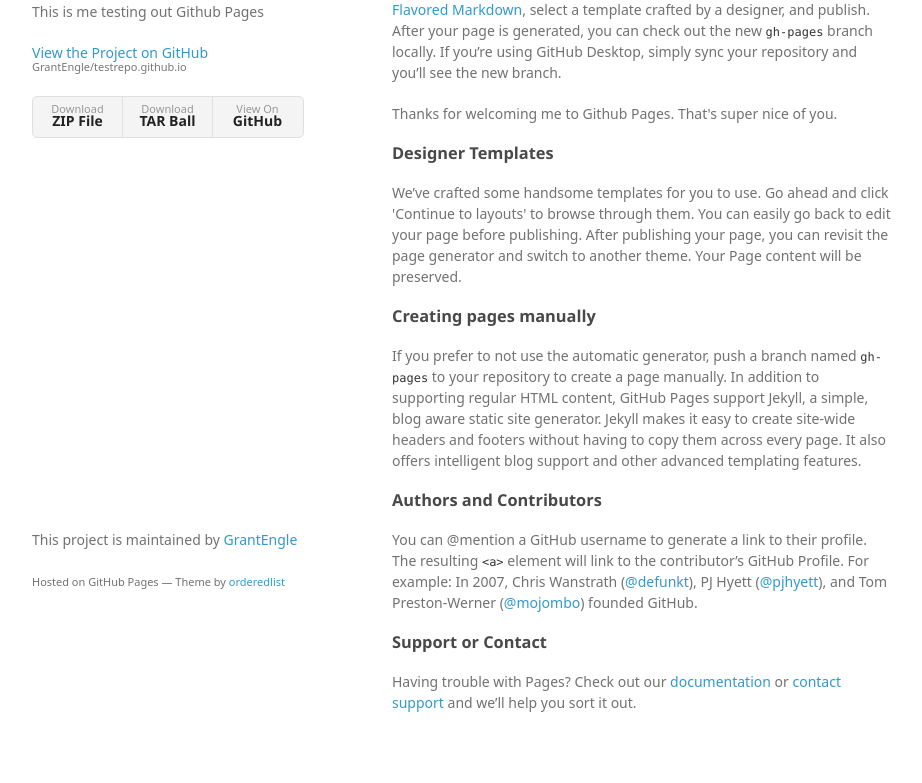
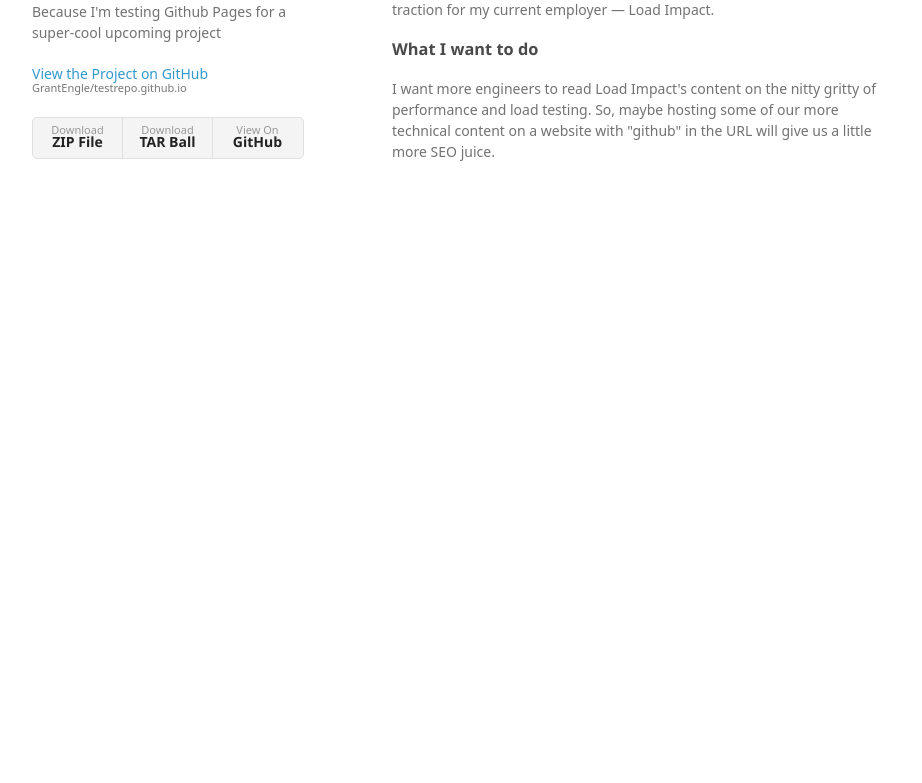
Before and after one commit to GrantEngle/testrepo.github.io, a plain HTML site: page index.html in a window 1280 px wide. Shown: the part 139-922 px from the top of the page, without its empty margins (178-1100 px from the left). After the commit the page ends 800 px from the top, so only its background shows below. Drawn offline with Linux system fonts and the light colour scheme; a web font is replaced by a local one.

Commit message:
first update attempt
I wrote a few quick lines and deleted some of the extra instruction-stuff. Can't wait to see what I did wrong.

```diff
--- a/index.html
+++ b/index.html
@@ -3,7 +3,7 @@
   <head>
     <meta charset="utf-8">
     <meta http-equiv="X-UA-Compatible" content="chrome=1">
-    <title>Grant&#39;s Github Pages test by GrantEngle</title>
+    <title>Grant's Github Pages test by GrantEngle</title>
 
     <link rel="stylesheet" href="stylesheets/styles.css">
     <link rel="stylesheet" href="stylesheets/github-light.css">
@@ -15,8 +15,8 @@
   <body>
     <div class="wrapper">
       <header>
-        <h1>Grant&#39;s Github Pages test</h1>
-        <p>This is me testing out Github Pages</p>
+        <h1>Grant's Github Pages test</h1>
+        <p>Because I'm testing Github Pages for a super-cool upcoming project</p>
 
         <p class="view"><a href="https://github.com/GrantEngle/testrepo.github.io">View the Project on GitHub <small>GrantEngle/testrepo.github.io</small></a></p>
 
@@ -31,36 +31,12 @@
         <h3>
 <a id="welcome-to-github-pages" class="anchor" href="#welcome-to-github-pages" aria-hidden="true"><span aria-hidden="true" class="octicon octicon-link"></span></a>Welcome to GitHub Pages.</h3>
 
-<p>This automatic page generator is the easiest way to create beautiful pages for all of your projects. Author your page content here <a href="https://guides.github.com/features/mastering-markdown/">using GitHub Flavored Markdown</a>, select a template crafted by a designer, and publish. After your page is generated, you can check out the new <code>gh-pages</code> branch locally. If you’re using GitHub Desktop, simply sync your repository and you’ll see the new branch.</p>
-
-<p>Thanks for welcoming me to Github Pages. That's super nice of you.</p>
+<p>I'm not an engineer, developer, coder or any other term you'd like to use. I'm just a digital marketer who's interested in learning cool new ways to get traction for my current employer — Load Impact.</p>
 
 <h3>
-<a id="designer-templates" class="anchor" href="#designer-templates" aria-hidden="true"><span aria-hidden="true" class="octicon octicon-link"></span></a>Designer Templates</h3>
+What I want to do</h3>
 
-<p>We’ve crafted some handsome templates for you to use. Go ahead and click 'Continue to layouts' to browse through them. You can easily go back to edit your page before publishing. After publishing your page, you can revisit the page generator and switch to another theme. Your Page content will be preserved.</p>
-
-<h3>
-<a id="creating-pages-manually" class="anchor" href="#creating-pages-manually" aria-hidden="true"><span aria-hidden="true" class="octicon octicon-link"></span></a>Creating pages manually</h3>
-
-<p>If you prefer to not use the automatic generator, push a branch named <code>gh-pages</code> to your repository to create a page manually. In addition to supporting regular HTML content, GitHub Pages support Jekyll, a simple, blog aware static site generator. Jekyll makes it easy to create site-wide headers and footers without having to copy them across every page. It also offers intelligent blog support and other advanced templating features.</p>
-
-<h3>
-<a id="authors-and-contributors" class="anchor" href="#authors-and-contributors" aria-hidden="true"><span aria-hidden="true" class="octicon octicon-link"></span></a>Authors and Contributors</h3>
-
-<p>You can @mention a GitHub username to generate a link to their profile. The resulting <code>&lt;a&gt;</code> element will link to the contributor’s GitHub Profile. For example: In 2007, Chris Wanstrath (<a href="https://github.com/defunkt" class="user-mention">@defunkt</a>), PJ Hyett (<a href="https://github.com/pjhyett" class="user-mention">@pjhyett</a>), and Tom Preston-Werner (<a href="https://github.com/mojombo" class="user-mention">@mojombo</a>) founded GitHub.</p>
-
-<h3>
-<a id="support-or-contact" class="anchor" href="#support-or-contact" aria-hidden="true"><span aria-hidden="true" class="octicon octicon-link"></span></a>Support or Contact</h3>
-
-<p>Having trouble with Pages? Check out our <a href="https://help.github.com/pages">documentation</a> or <a href="https://github.com/contact">contact support</a> and we’ll help you sort it out.</p>
-      </section>
-      <footer>
-        <p>This project is maintained by <a href="https://github.com/GrantEngle">GrantEngle</a></p>
-        <p><small>Hosted on GitHub Pages &mdash; Theme by <a href="https://github.com/orderedlist">orderedlist</a></small></p>
-      </footer>
-    </div>
-    <script src="javascripts/scale.fix.js"></script>
+<p>I want more engineers to read Load Impact's content on the nitty gritty of performance and load testing. So, maybe hosting some of our more technical content on a website with "github" in the URL will give us a little more SEO juice.</p>
 
   </body>
 </html>
```
